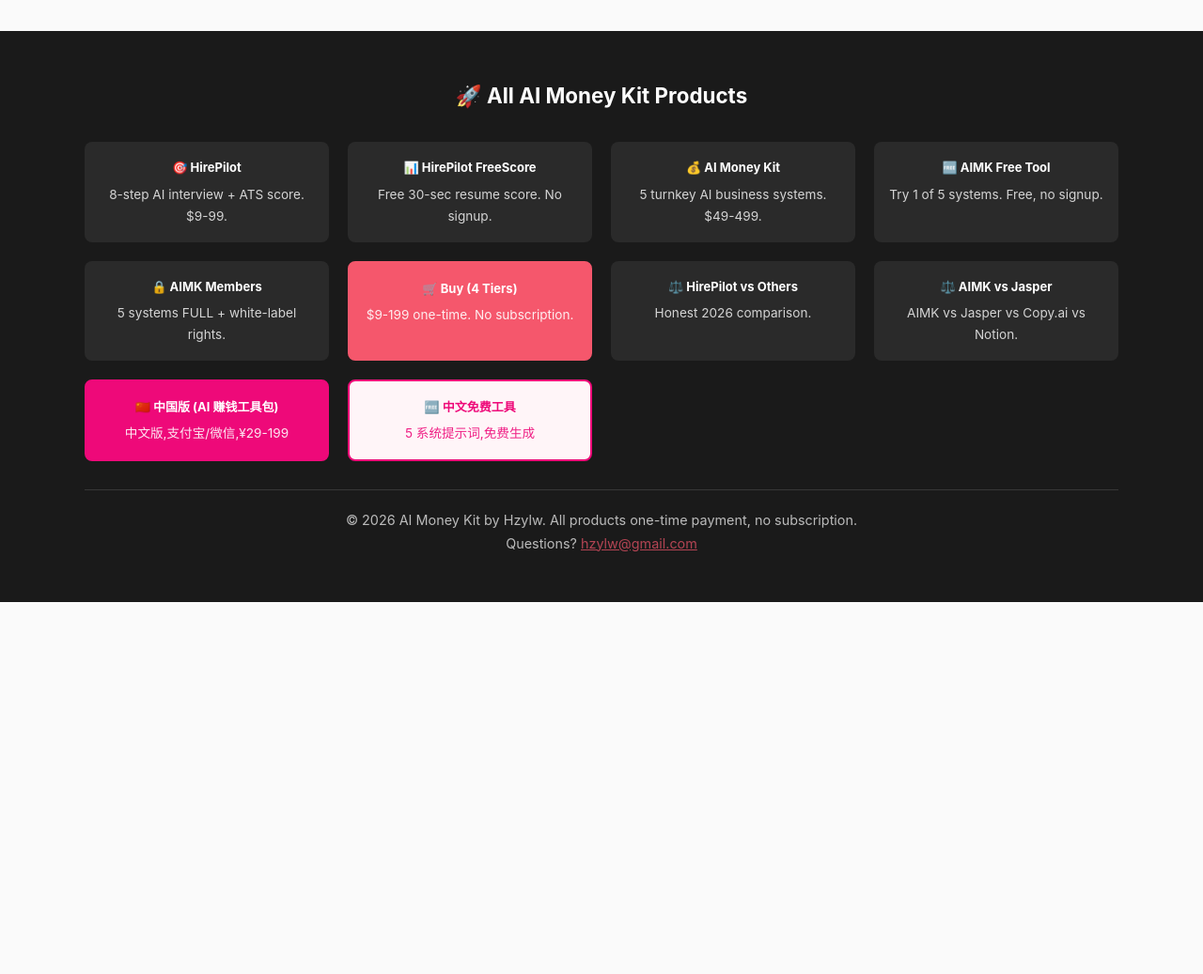
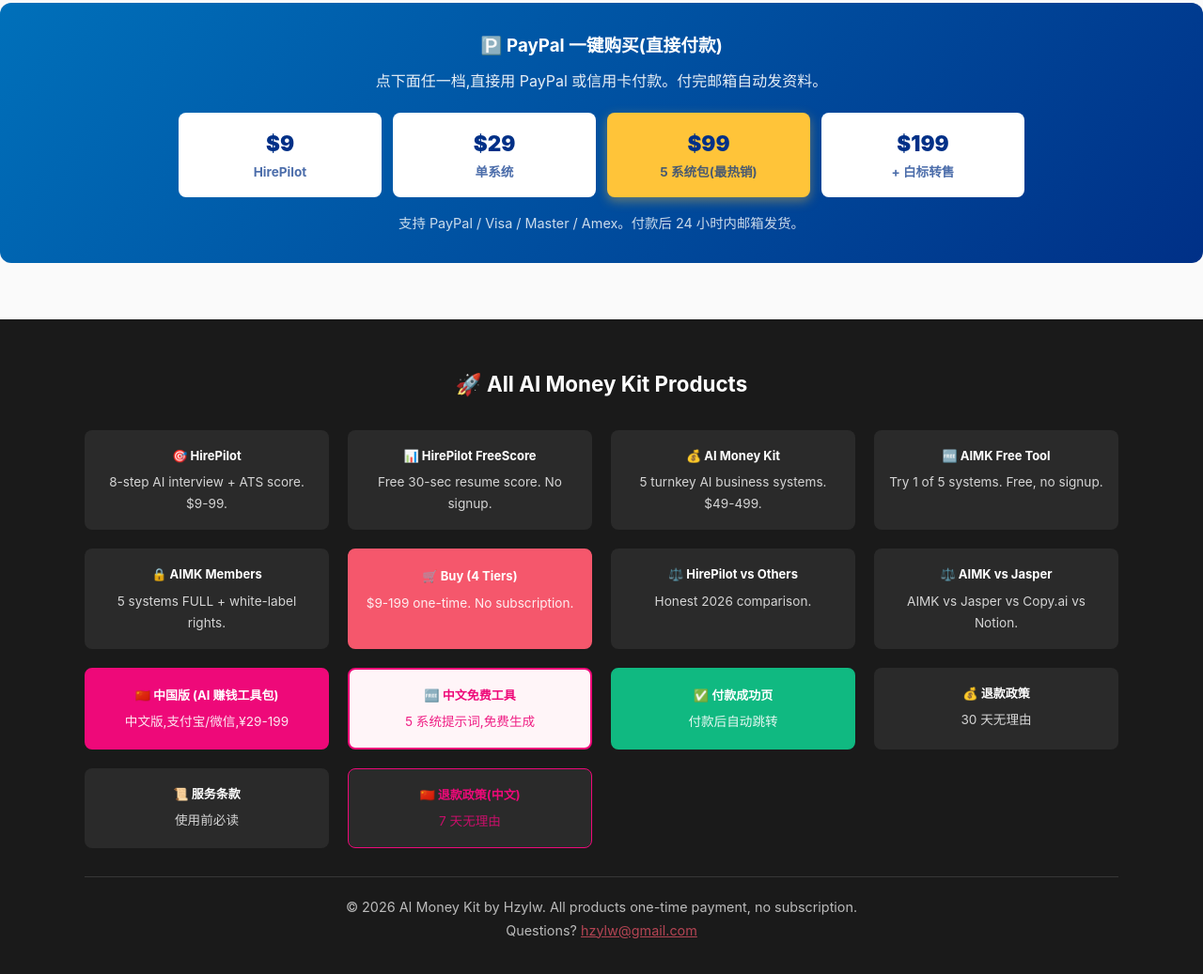
Before and after one commit to lwy907919-a11y/ai-money-kit-cn-free, a plain HTML site: page index.html in a window 1280 px wide. Shown: the part 1189-2226 px from the top of the page at 94% size. Before the commit the page ends 1830 px from the top, so only its background shows below. Drawn offline with Linux system fonts and the light colour scheme.

```diff
--- a/index.html
+++ b/index.html
@@ -162,6 +162,34 @@
 
 
 </html>
+
+<div class="paypal-buy-buttons" style="background: linear-gradient(135deg, #0070ba 0%, #003087 100%); padding: 30px; border-radius: 12px; margin: 30px 0; color: white;">
+<h3 style="color:white; text-align:center; margin-bottom:8px;">🅿️ PayPal 一键购买(直接付款)</h3>
+<p style="text-align:center; opacity:0.9; margin-bottom:20px;">点下面任一档,直接用 PayPal 或信用卡付款。付完邮箱自动发资料。</p>
+<div style="display: grid; grid-template-columns: repeat(auto-fit, minmax(180px, 1fr)); gap: 12px; max-width: 900px; margin: 0 auto;">
+<a href="https://paypal.me/hzylw/9" target="_blank" rel="noopener" style="background:white; color:#003087; padding:14px; border-radius:8px; text-decoration:none; text-align:center; font-weight:700;">
+<div style="font-size:1.4rem; font-weight:900;">$9</div>
+<div style="font-size:0.85rem; opacity:0.7;">HirePilot</div>
+</a>
+<a href="https://paypal.me/hzylw/29" target="_blank" rel="noopener" style="background:white; color:#003087; padding:14px; border-radius:8px; text-decoration:none; text-align:center; font-weight:700;">
+<div style="font-size:1.4rem; font-weight:900;">$29</div>
+<div style="font-size:0.85rem; opacity:0.7;">单系统</div>
+</a>
+<a href="https://paypal.me/hzylw/99" target="_blank" rel="noopener" style="background:#ffc439; color:#003087; padding:14px; border-radius:8px; text-decoration:none; text-align:center; font-weight:700; box-shadow: 0 4px 12px rgba(255,196,57,0.4);">
+<div style="font-size:1.4rem; font-weight:900;">$99</div>
+<div style="font-size:0.85rem; opacity:0.7;">5 系统包(最热销)</div>
+</a>
+<a href="https://paypal.me/hzylw/199" target="_blank" rel="noopener" style="background:white; color:#003087; padding:14px; border-radius:8px; text-decoration:none; text-align:center; font-weight:700;">
+<div style="font-size:1.4rem; font-weight:900;">$199</div>
+<div style="font-size:0.85rem; opacity:0.7;">+ 白标转售</div>
+</a>
+</div>
+<p style="text-align:center; opacity:0.8; margin-top:16px; font-size:0.9rem;">支持 PayPal / Visa / Master / Amex。付款后 24 小时内邮箱发货。</p>
+</div>
+
+
+
+</html>
 <footer style="background:#1a1a1a; color:white; padding:50px 20px; margin-top:60px;">
 <div style="max-width:1100px; margin:0 auto;">
 <h3 style="text-align:center; margin-bottom:30px; font-size:1.4rem;">🚀 All AI Money Kit Products</h3>
@@ -206,6 +234,22 @@
 <strong>🆓 中文免费工具</strong>
 <p style="font-size:0.85rem; opacity:0.9; margin-top:6px;">5 系统提示词,免费生成</p>
 </a>
+<a href="https://lwy907919-a11y.github.io/thanks/" style="background:#10b981; color:white; padding:16px; border-radius:8px; text-decoration:none; display:block; border:2px solid #10b981;">
+<strong>✅ 付款成功页</strong>
+<p style="font-size:0.85rem; opacity:0.9; margin-top:6px;">付款后自动跳转</p>
+</a>
+<a href="https://lwy907919-a11y.github.io/refund/" style="background:#2a2a2a; color:white; padding:16px; border-radius:8px; text-decoration:none; display:block;">
+<strong>💰 退款政策</strong>
+<p style="font-size:0.85rem; opacity:0.8; margin-top:6px;">30 天无理由</p>
+</a>
+<a href="https://lwy907919-a11y.github.io/terms/" style="background:#2a2a2a; color:white; padding:16px; border-radius:8px; text-decoration:none; display:block;">
+<strong>📜 服务条款</strong>
+<p style="font-size:0.85rem; opacity:0.8; margin-top:6px;">使用前必读</p>
+</a>
+<a href="https://lwy907919-a11y.github.io/refund-cn/" style="background:#2a2a2a; color:#ee0979; padding:16px; border-radius:8px; text-decoration:none; display:block; border:1px solid #ee0979;">
+<strong>🇨🇳 退款政策(中文)</strong>
+<p style="font-size:0.85rem; opacity:0.8; margin-top:6px;">7 天无理由</p>
+</a>
 </div>
 <div style="text-align:center; opacity:0.7; font-size:0.9rem; padding-top:20px; border-top:1px solid #444;">
 <p>© 2026 AI Money Kit by Hzylw. All products one-time payment, no subscription.</p>
```
